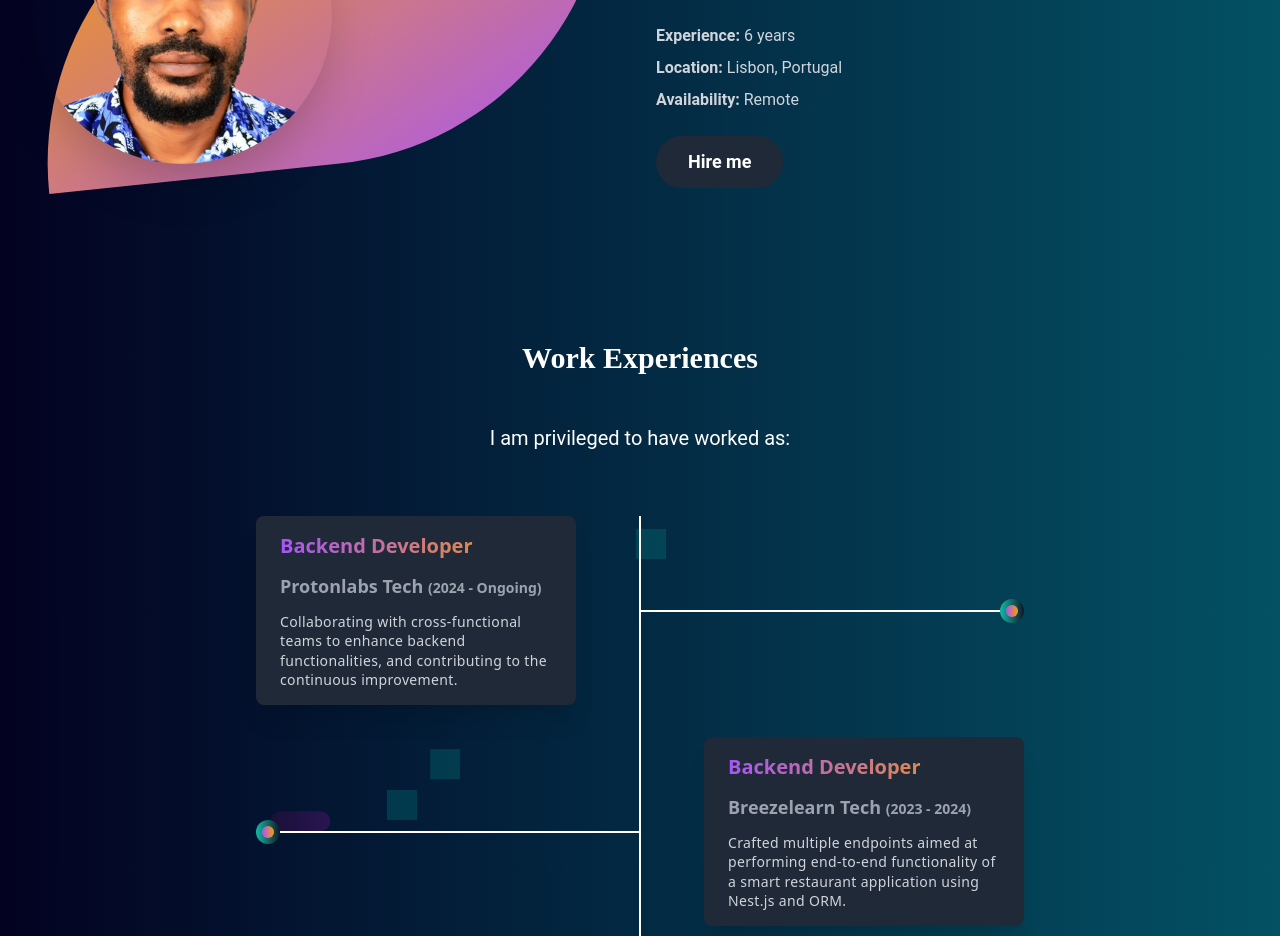
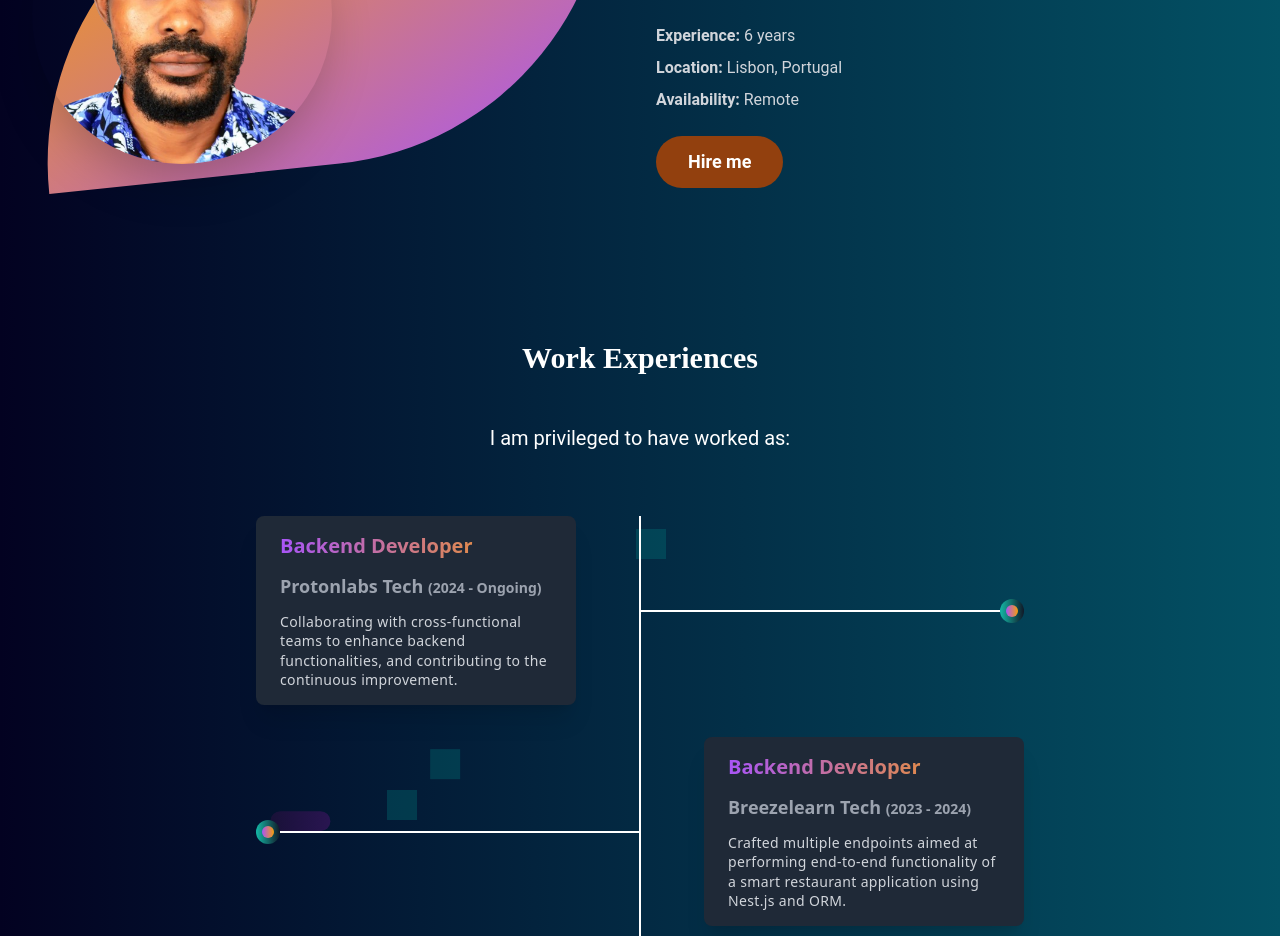
Before and after one commit to BisiOlaYemi/Yemi, a React (Create React App) app: page / in a window 1280 px wide. Shown: the part 1420-2356 px from the top of the page. Built offline with nearby package versions, Linux system fonts and the light colour scheme.

Commit message:
New operations

```diff
--- a/src/components/DeveloperProfile.jsx
+++ b/src/components/DeveloperProfile.jsx
@@ -97,7 +97,7 @@ export default function DeveloperProfile() {
               <p><span className="font-bold">Location:</span> Lisbon, Portugal</p>
               <p><span className="font-bold">Availability:</span> Remote</p>
             </div>
-            <button className="bg-gray-800 text-white px-8 py-3 rounded-full roboto-bold text-lg hover:bg-amber-500 hover:scale-105 transition-all duration-300">
+            <button href="/#" className="bg-amber-800 text-white px-8 py-3 rounded-full roboto-bold text-lg hover:bg-gray-700 hover:scale-105 transition-all duration-300">
               Hire me
             </button>
           </motion.div>
```
